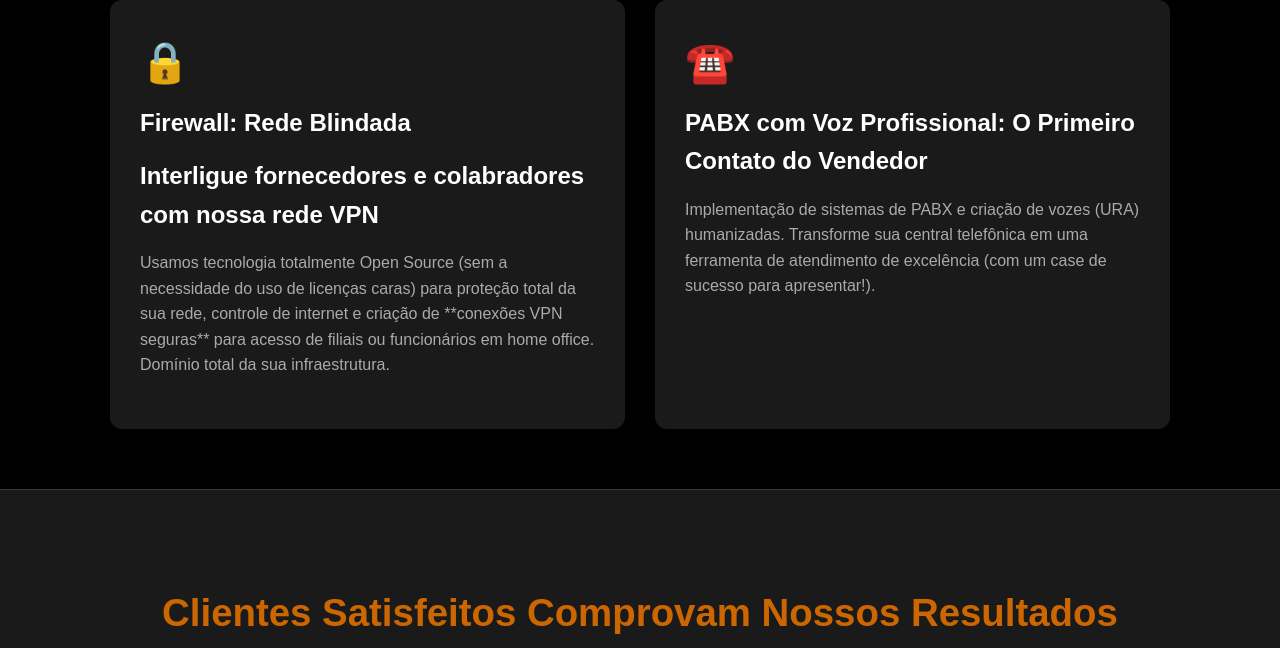
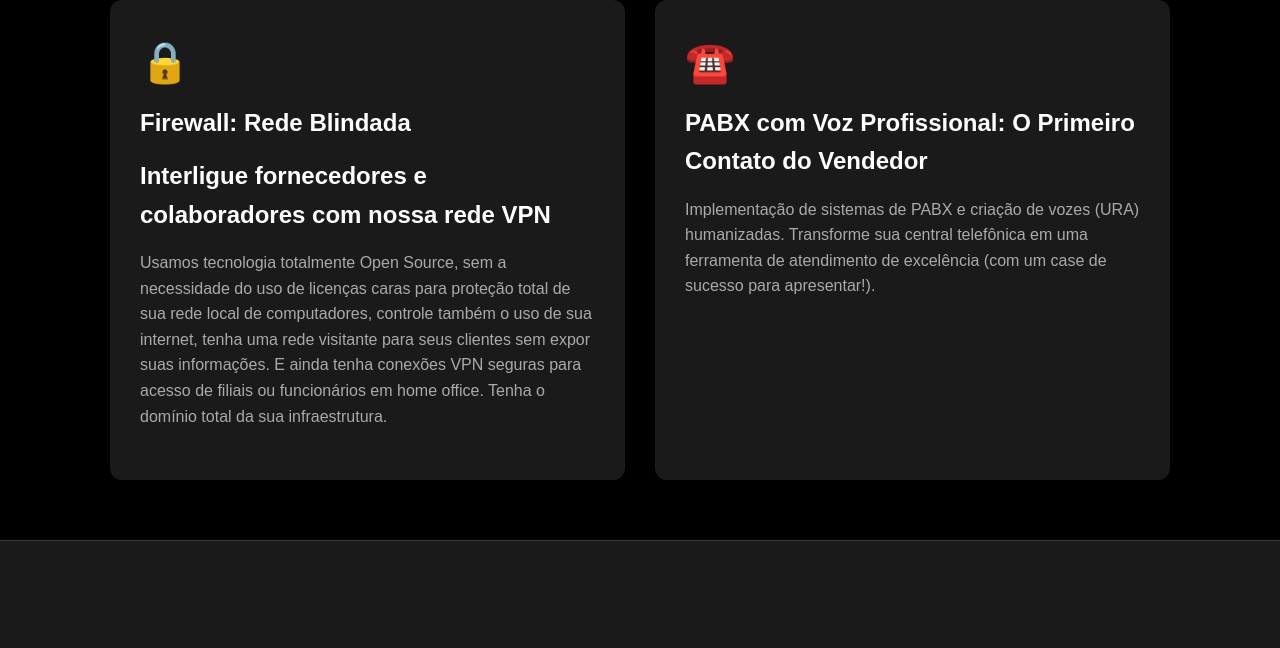
Before and after one commit to arandu-code/website, a plain HTML site: page index.html in a window 1280 px wide. Shown: the part 1649-2297 px from the top of the page. Drawn offline with Linux system fonts and the light colour scheme.

Commit message:
atualização sobre o tema firewall

```diff
--- a/index.html
+++ b/index.html
@@ -70,8 +70,8 @@
                 <div class="service-item">
                     <span class="icon" role="img" aria-label="Cadeado e Firewall">🔒</span>
                     <h3>Firewall: Rede Blindada</h3>
-                    <h3>Interligue fornecedores e colabradores com nossa rede VPN</h3>
-                    <p>Usamos tecnologia totalmente Open Source (sem a necessidade do uso de licenças caras) para proteção total da sua rede, controle de internet e criação de **conexões VPN seguras** para acesso de filiais ou funcionários em home office. Domínio total da sua infraestrutura.</p>
+                    <h3>Interligue fornecedores e colaboradores com nossa rede VPN</h3>
+                    <p>Usamos tecnologia totalmente Open Source, sem a necessidade do uso de licenças caras para proteção total de sua rede local de computadores, controle também o uso de sua internet, tenha uma rede visitante para seus clientes sem expor suas informações. E ainda tenha conexões VPN seguras para acesso de filiais ou funcionários em home office. Tenha o domínio total da sua infraestrutura.</p>
                 </div>
 
                 <div class="service-item">
```
